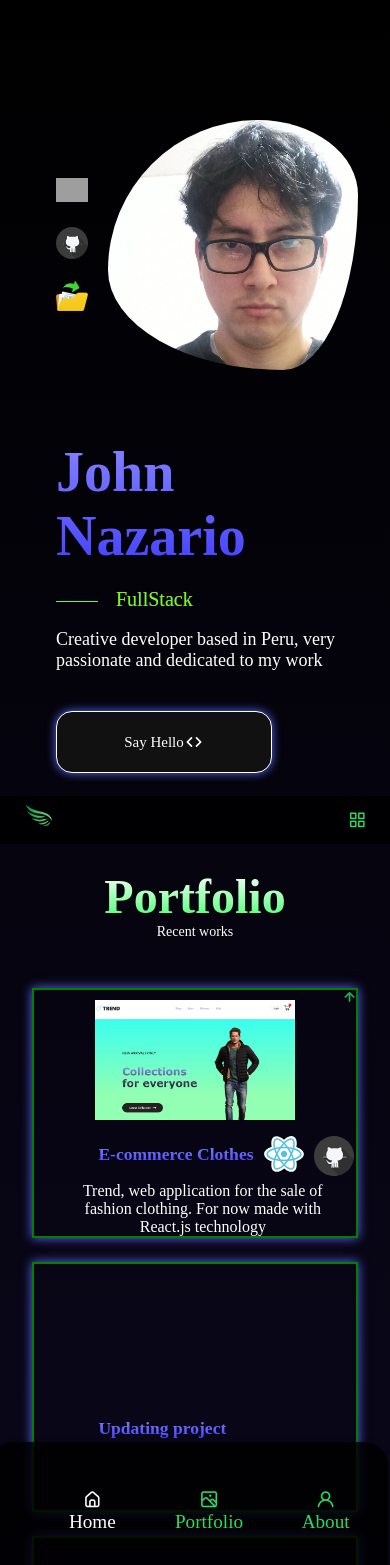
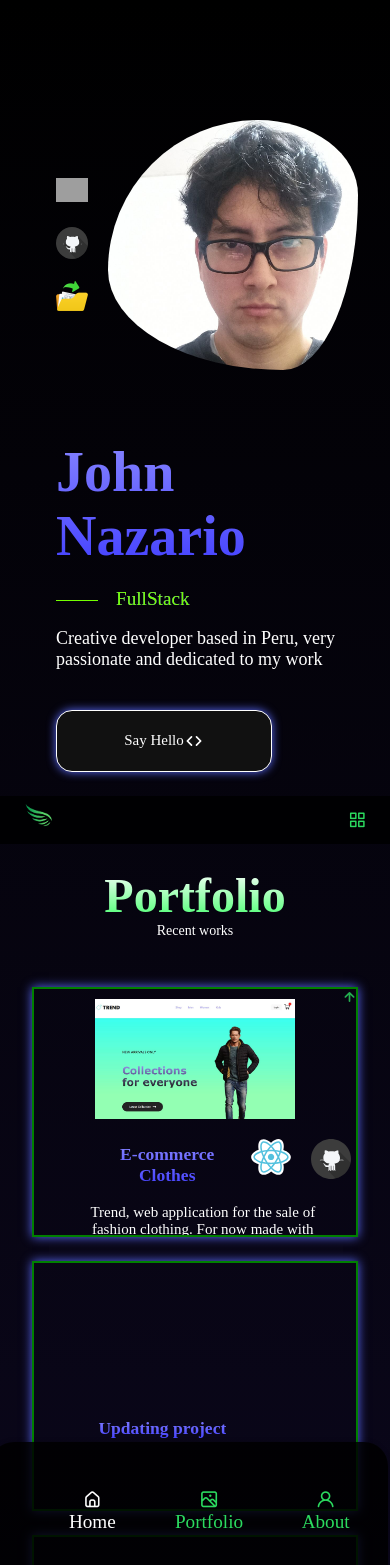
Before and after one commit to DontStopPrograming/portfolio2024, a React (Vite) app: page / in a window 390 px wide. Shown: the top 1565 px of the page. Built offline with nearby package versions, Linux system fonts and the light colour scheme; grey boxes are pictures that could not be loaded.

Commit message:
error fixed responsive 758 component Portfolio

```diff
--- a/src/App.css
+++ b/src/App.css
@@ -13,8 +13,8 @@
   /* text color */
   --text-color:
 
-  /* title */
-  --title-color: rgba(255, 0, 0, 0.445);
+    /* title */
+    --title-color: rgba(255, 0, 0, 0.445);
 
 
   /* title color dark */
@@ -33,7 +33,7 @@
   --big-font-size: 3.5rem;
   --h-font-size: 3rem;
   --h2-font-size: 1.5rem;
-  --h3-font-size: 1.25rem;
+  --h3-font-size: 1.20rem;
   --normal-font-size: 1rem;
   --small-font-size: 0.875rem;
   --smaller-font-size: 0.813rem;
@@ -64,7 +64,7 @@
 }
 
 /* Responsive typography */
-@media (max-width: 992px){
+@media (max-width: 992px) {
   :root {
     --big-font-size: 2.75rem;
     --h1-font-size: 1.5rem;
@@ -91,12 +91,16 @@ textarea {
 }
 
 
-span, label, div {
+span,
+label,
+div {
   color: var(--paragraph);
 
 }
 
-h1,h2,h3 {
+h1,
+h2,
+h3 {
   color: rgb(91, 107, 253);
   font-weight: var(--font-semi-bold);
 
@@ -108,6 +112,7 @@ h1,h2,h3 {
   -webkit-background-clip: text;
 
 }
+
 ul {
   list-style: none;
   color: rgb(111, 0, 255);
@@ -189,7 +194,9 @@ img {
 
   box-shadow: 0 0 10px 0 rgb(91, 107, 253);
 
-} .button svg {
+}
+
+.button svg {
   width: 20px;
   height: 20px;
 }
@@ -214,7 +221,7 @@ img {
 /* ---- BREAKPOINTS */
 
 /* FOR LARGE DEVICES */
-@media (max-width: 992px){
+@media (max-width: 992px) {
   .header {
     z-index: 9;
   }
@@ -237,7 +244,7 @@ img {
 }
 
 /* FOR MEDIUM DEVICES */
-@media (max-width: 768px){
+@media (max-width: 768px) {
   body {
     margin: 0 0 var(--header-height) 0;
   }
@@ -251,12 +258,10 @@ img {
   }
 }
 
-@media (max-width: 576px){
-
-}
+@media (max-width: 576px) {}
 
 /* FOR SMALL DEVICES */
-@media (max-width: 350px){
+@media (max-width: 350px) {
   :root {
     --big-font-size: 2.25rem;
   }
--- a/src/components/portfolio/portfolio.css
+++ b/src/components/portfolio/portfolio.css
@@ -85,6 +85,8 @@
 
 }
 
+
+
 .portfolio__title img {
     margin-left: 30px;
     margin-top: 10px;
@@ -115,10 +117,55 @@
         border: 2px solid green;
         text-align: center;
         width: 100%;
-        height: 300px;
+        height: 350px;
         padding: 20px;
         box-sizing: border-box;
 
+    }
+
+    .portfolio__box .portfolio__title,
+    .portfolio__description {
+        text-align: left;
+
+    }
+
+    /* .portfolio__description p {
+
+        padding: 20px;
+        margin: 0;
+        width: 80%;
+
+        font-size: 1rem;
+        color: #ffffff;
+
+
+    } */
+
+    .portfolio__title {
+        display: flex;
+        flex-direction: row;
+        margin-top: -20%;
+        margin-left: 0;
+
+    }
+
+    .portfolio__title h3 {
+        margin-top: -10%;
+        padding: 0;
+
+
+    }
+
+    .portfolio__title img {
+        margin-left: 10px;
+        padding: 5px;
+
+    }
+
+    .box__photo__first {
+        background-size: 200px;
+        background-position: center top 10px;
+        z-index: 9;
     }
 
 }
@@ -162,7 +209,6 @@
         margin: 0;
         width: 80%;
 
-        font-size: 1rem;
         color: #ffffff;
 
 
@@ -171,9 +217,12 @@
     .portfolio__title {
         display: flex;
         flex-direction: row;
-        margin-top: -20%;
+        padding: 0;
+    }
+
+    .portfolio__title h3 {
+        margin-top: 20px;
         margin-left: 20%;
-
     }
 
     .portfolio__title img {
```
